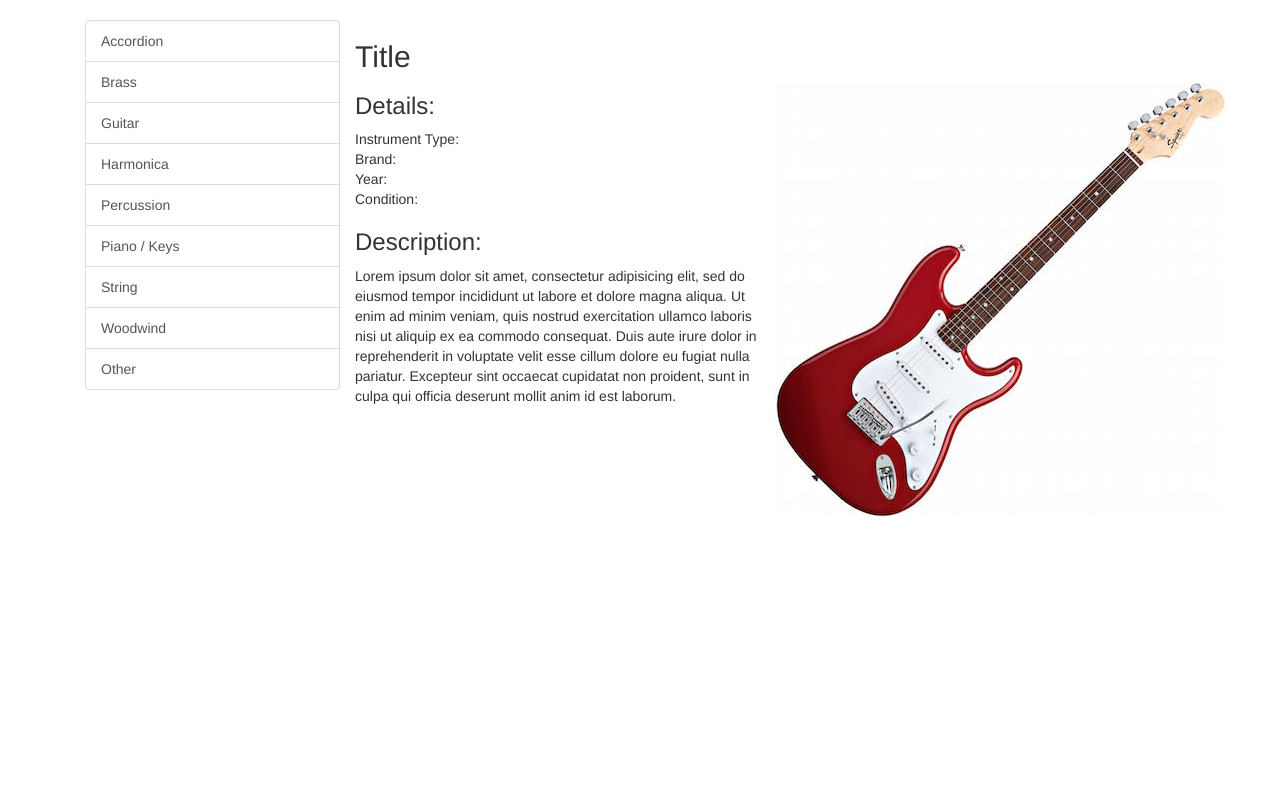
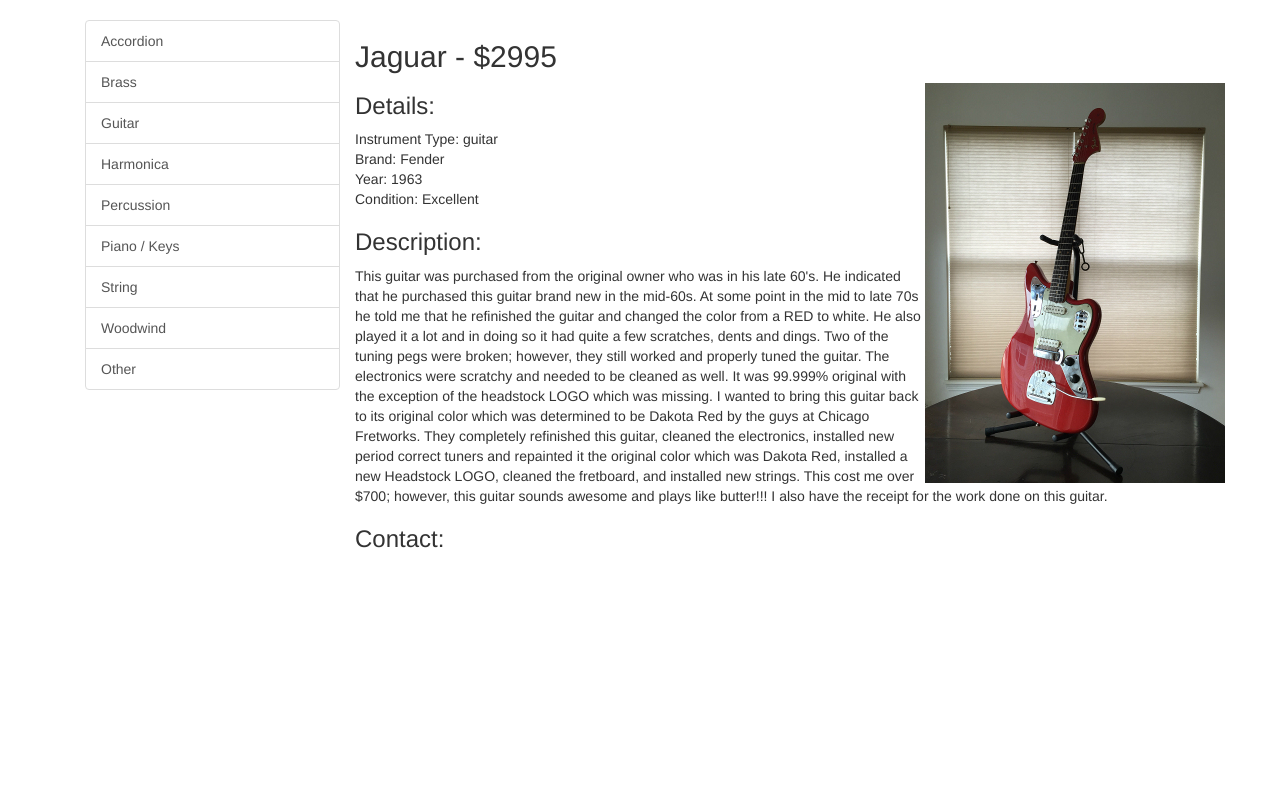
Before and after one commit to asleepArmadillo/Adlister, a PHP site: page /listing_example.php in a window 1280 px wide. Shown: the part 52-844 px from the top of the page. Run offline with PHP 8.4, Linux system fonts and the light colour scheme.

Commit message:
midday commit - tweaked index, css, listing example, created login page

```diff
--- a/public/ads.index.php
+++ b/public/ads.index.php
@@ -5,7 +5,7 @@ $ads = [
         'id'            =>1,
         'user_id'       =>1,
         'title'         =>'Jaguar',
-        'type'          =>'guitar'
+        'type'          =>'guitar',
         'brand'         =>'Fender',
         'year'          =>1963,
         'condition'     =>'Excellent',
@@ -18,7 +18,7 @@ $ads = [
         'id'            =>2,
         'user_id'       =>1,
         'title'         =>'CONN 12M BARI SAX BARITONE SAXOPHONE',
-        'type'          =>'woodwind'
+        'type'          =>'woodwind',
         'brand'         =>'Conn',
         'year'          =>1967,
         'condition'     =>'Refurbished',
@@ -31,7 +31,7 @@ $ads = [
         'id'            =>3,
         'user_id'       =>1,
         'title'         =>'Hammond B3 organ with leslie cabinet',
-        'type'          =>'piano/keys'
+        'type'          =>'piano/keys',
         'brand'         =>'Hammond',
         'year'          =>1965,
         'condition'     =>'Very Good',
--- a/public/listing_example.php
+++ b/public/listing_example.php
@@ -1,5 +1,6 @@
 <?php
 
+require_once 'ads.index.php';
 
 
 
@@ -31,27 +32,23 @@
 
         <div class="row">
 
-            <h2>Title</h2>
+            <h2><?= $ads[0]['title']; ?> - $<?= $ads[0]['price']; ?></h2>
 
-            <img src="/img/guitar_450.jpg" class="pull-right">
+            <img src="<?= $ads[0]['image_url']; ?>" class="pull-right">
+
 
             <h3>Details:</h3>
             <ul class="list-unstyled">
-                <li>Instrument Type:</li>
-                <li>Brand: </li>
-                <li>Year:</li>
-                <li>Condition: </li>
+                <li>Instrument Type: <?= $ads[0]['type']; ?></li>
+                <li>Brand: <?= $ads[0]['brand']; ?></li>
+                <li>Year: <?= $ads[0]['year']; ?></li>
+                <li>Condition: <?= $ads[0]['condition']; ?></li>
             </ul>
 
             <h3>Description:</h3>
-            <p>Lorem ipsum dolor sit amet, consectetur adipisicing elit, sed do eiusmod
-            tempor incididunt ut labore et dolore magna aliqua. Ut enim ad minim veniam,
-            quis nostrud exercitation ullamco laboris nisi ut aliquip ex ea commodo
-            consequat. Duis aute irure dolor in reprehenderit in voluptate velit esse
-            cillum dolore eu fugiat nulla pariatur. Excepteur sint occaecat cupidatat non
-            proident, sunt in culpa qui officia deserunt mollit anim id est laborum.</p>
+            <p><?= $ads[0]['description']; ?></p>
 
-
+            <h3>Contact:</h3>
 
         </div>
 
```
Also changed, not shown: public/index.php (+1 -15 lines), public/login.php (added, +44 -0 lines), public/css/main.css (line endings or trailing spaces).
